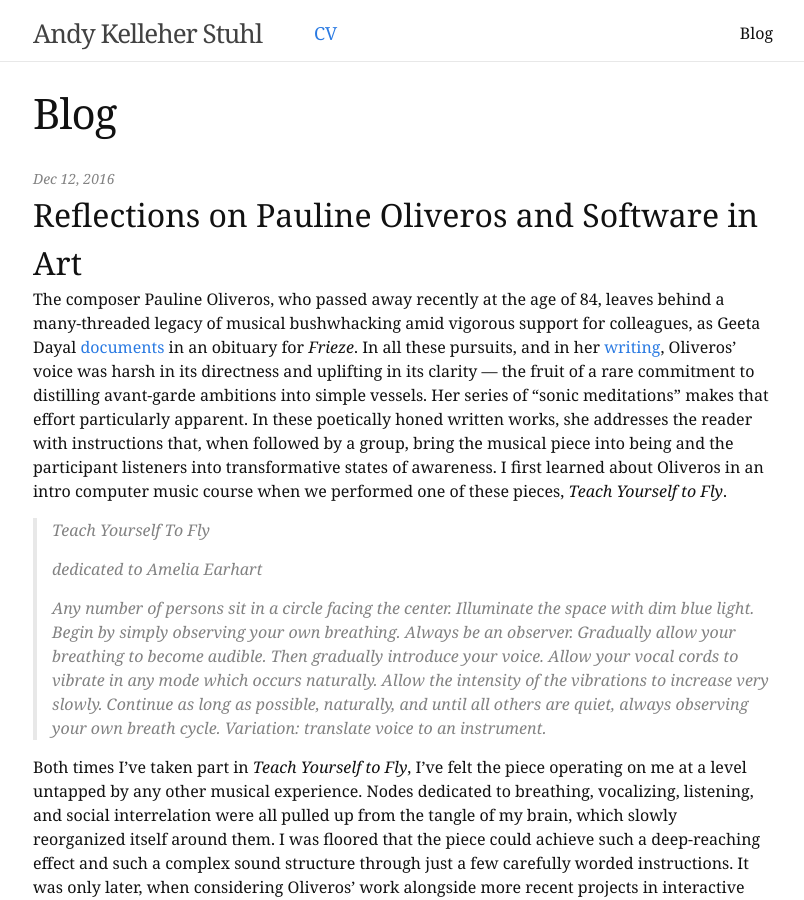
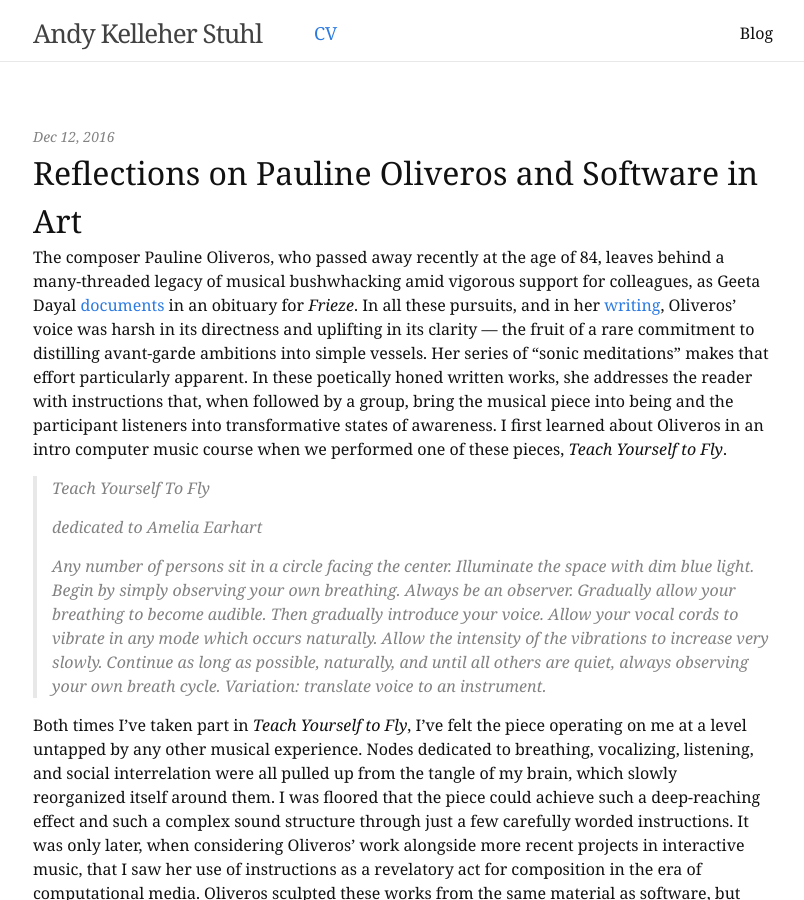
Before and after one commit to akstuhl/akstuhl.github.io, a Jekyll site: the page built from blog.html, in a window 1280 px wide and 900 px high. Shown: the whole window, without its empty margins (237-1041 px from the left). Built offline with Jekyll 4.4.1, drawn with Linux system fonts in a browser that asks for light colours; nearby versions of some CDN libraries.

```diff
--- a/_blog/2016-12-12-oliveros.markdown
+++ b/_blog/2016-12-12-oliveros.markdown
@@ -2,6 +2,7 @@
 title:  "Reflections on Pauline Oliveros and Software in Art"
 date:   2016-12-12
 categories: blog
+layout: post
 ---
 
 
--- a/blog.html
+++ b/blog.html
@@ -1,6 +1,5 @@
 ---
 layout: page
-title: "Blog"
 excerpt: "Occasional writing on sound, art, and software"
 ---
 
```
